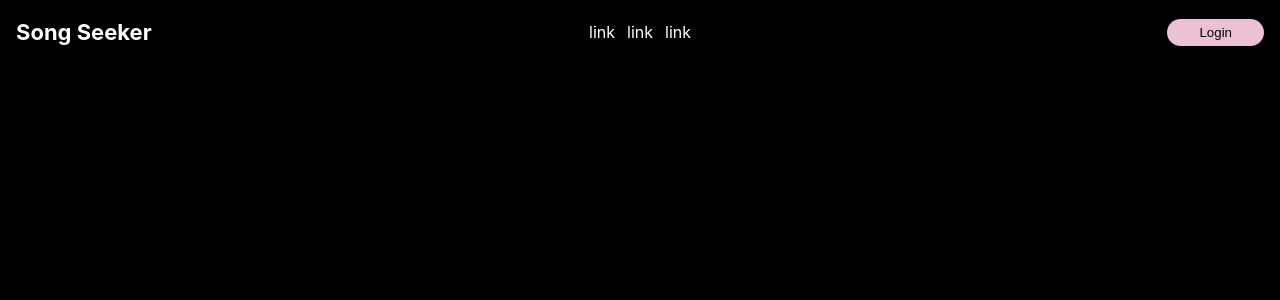
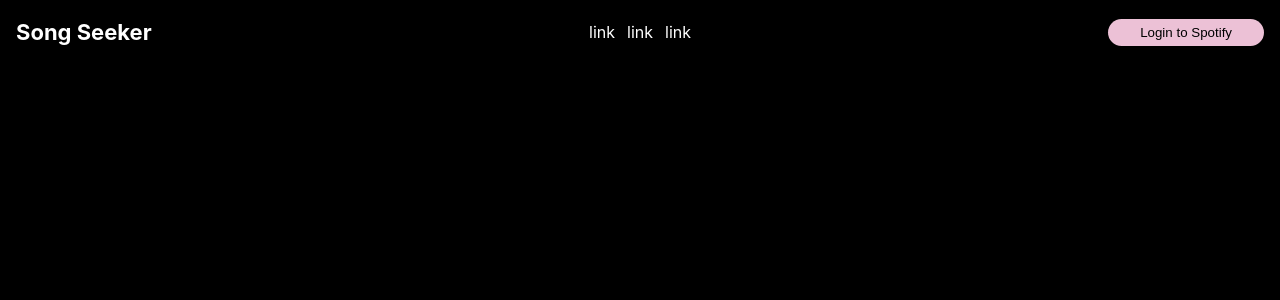
Before and after one commit to victora-lopez/Song-seeker, a React (Create React App) app in the folder song-seeker/: page / in a window 1280 px wide. Shown: the top 300 px of the page. Built offline with nearby package versions, Linux system fonts and the light colour scheme.

Commit message:
Finish user authorization
Receives hash and parses it
to obtain the token and stores
it into local storage. Logout
button removes the token from
local storage.

```diff
--- a/song-seeker/src/Components/Login.js
+++ b/song-seeker/src/Components/Login.js
@@ -18,13 +18,25 @@ function Login() {
               .split("&")
               .find(elem => elem.startsWith("access_token"))
               .split("=")[1]
+
+            window.location.hash = ""
+            window.localStorage.setItem("token", token)
         }
-    })
+
+        setToken(token)
+    }, [])
+
+    const logout = () => {
+        setToken("")
+        window.localStorage.removeItem("token")
+    }
 
     return(
-        <a href={`${AUTH_ENDPOINT}?client_id=${CLIENT_ID}&redirect_uri=${REDIRECT_URI}&response_type=${RESPONSE_TYPE}`}>
-            <button className="login">Login</button>
-        </a>
+        !token ?
+            <a href={`${AUTH_ENDPOINT}?client_id=${CLIENT_ID}&redirect_uri=${REDIRECT_URI}&response_type=${RESPONSE_TYPE}`}>
+                <button className="login">Login to Spotify</button>
+            </a>:
+            <button onClick={logout} className="login">Logout</button>
     )
 }
 
```
